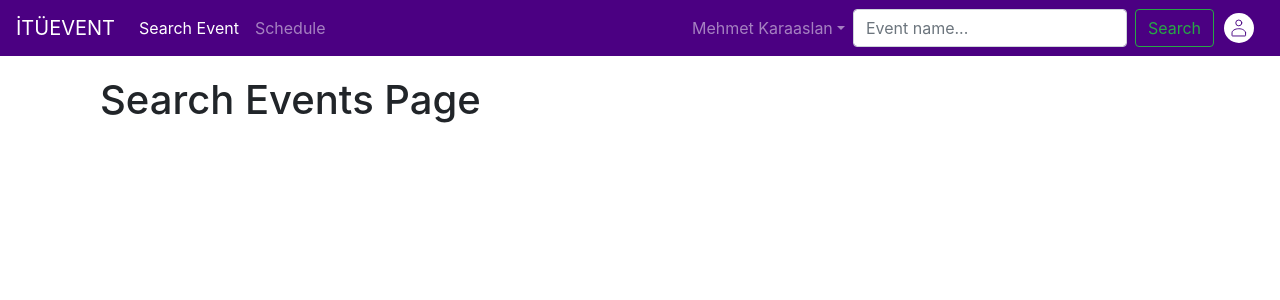
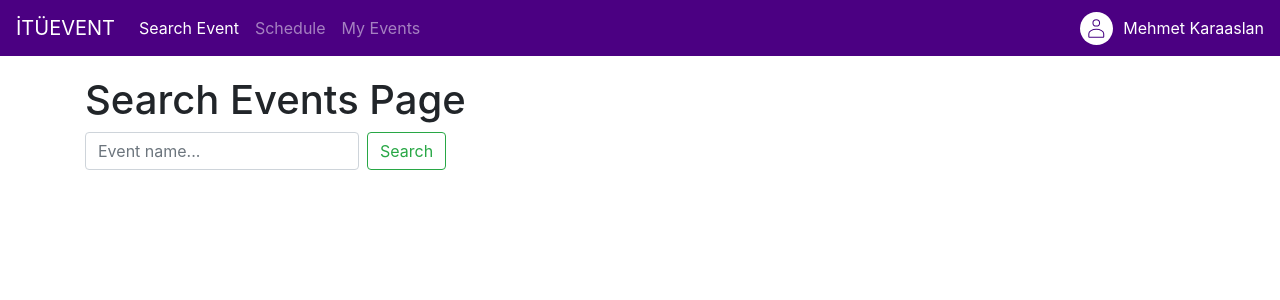
Before and after one commit to mrkaraaslan/db-ituevent, a Flask app: page / in a window 1280 px wide. Shown: the top 300 px of the page. Run offline with Flask 2, Linux system fonts and the light colour scheme; some libraries are stand-ins or nearby versions.

Commit message:
my events page, some fixes

```diff
--- a/pages.py
+++ b/pages.py
@@ -19,3 +19,6 @@ def attended_events_page():
 
 def profile_page():
     return render_template("App/profile.html", user_name= "Mehmet Karaaslan")
+
+def my_events_page():
+    return render_template("App/my_events.html", user_name= "Mehmet Karaaslan")
--- a/server.py
+++ b/server.py
@@ -12,6 +12,7 @@ def create_app():
     app.add_url_rule("/", view_func=pages.search_events_page)
     app.add_url_rule("/attended_events", view_func=pages.attended_events_page)
     app.add_url_rule("/profile", view_func=pages.profile_page)
+    app.add_url_rule("/my_events", view_func=pages.my_events_page)
 
     return app
 
--- a/templates/App/app_temp.html
+++ b/templates/App/app_temp.html
@@ -24,6 +24,9 @@
           <li class="nav-item {% if request.path==url_for('attended_events_page') %} active {% endif %}">
             <a class="nav-link" href="{{ url_for('attended_events_page') }}">Schedule</a>
           </li>
+          <li class="nav-item {% if request.path==url_for('my_events_page') %} active {% endif %}">
+            <a class="nav-link" href="{{ url_for('my_events_page') }}">My Events</a>
+          </li>
           <!--
           <li class="nav-item">
             <a class="nav-link disabled" href="#" tabindex="-1" aria-disabled="true">Disabled</a>
@@ -31,34 +34,19 @@
           -->
         </ul>
 
-        <ul class="navbar-nav">
-          <li class="nav-item dropdown">
-						<a class="nav-link dropdown-toggle" href="#" id="dropdown01" data-toggle="dropdown" aria-haspopup="true" aria-expanded="false" data-offset="10,20">{{ user_name }}</a>
-						<div class="dropdown-menu" aria-labelledby="dropdown01">
-              <a class="dropdown-item" href="">Profile</a>
-              <div class="dropdown-divider"></div>
-              <a class="dropdown-item" href="#">My Events</a>
-              <div class="dropdown-divider"></div>
-						</div>
-          </li>
-        </ul>
-
-        <form class="form-inline mt-2 mt-md-0">
-          <input class="form-control mr-sm-2" type="text" placeholder="Event name..." aria-label="Search">
-          <button class="btn btn-outline-success my-2 my-sm-0" type="submit">Search</button>
-        </form>
-
-
-        <img src="static/profile_icon.svg" style="width:30px;height:30px;margin-left:10px;margin-right:10px;">
-
-
+        <!--User Image-->
+        <a href="{{ url_for('profile_page') }}">
+          <img src="static/profile_icon.svg" style="width:33px;height:33px;margin-left:10px;margin-right:10px;">
+        </a>
+        {{ user_name }}
       </div>
     </nav>
-    <main role="main" class="container f">
+    <main role="main" class="f">
       <div class="container">
         {% block content %}{% endblock %}
       </div>
     </main>
+
 
 
     <!-- jQuery first, then Popper.js, then Bootstrap JS -->
--- /dev/null
+++ b/templates/App/my_events.html
@@ -0,0 +1,5 @@
+{% extends "App/app_temp.html" %}
+{% block title %}Profile{% endblock %}
+{% block content %}
+    <h1>MY EVENTS Page</h1>
+{% endblock %}
--- a/templates/App/search_events.html
+++ b/templates/App/search_events.html
@@ -2,4 +2,8 @@
 {% block title %}Search Events{% endblock %}
 {% block content %}
     <h1>Search Events Page</h1>
+    <form class="form-inline mt-2 mt-md-0">
+        <input class="form-control mr-sm-2" type="text" placeholder="Event name..." aria-label="Search">
+        <button class="btn btn-outline-success my-2 my-sm-0" type="submit">Search</button>
+      </form>
 {% endblock %}
```
